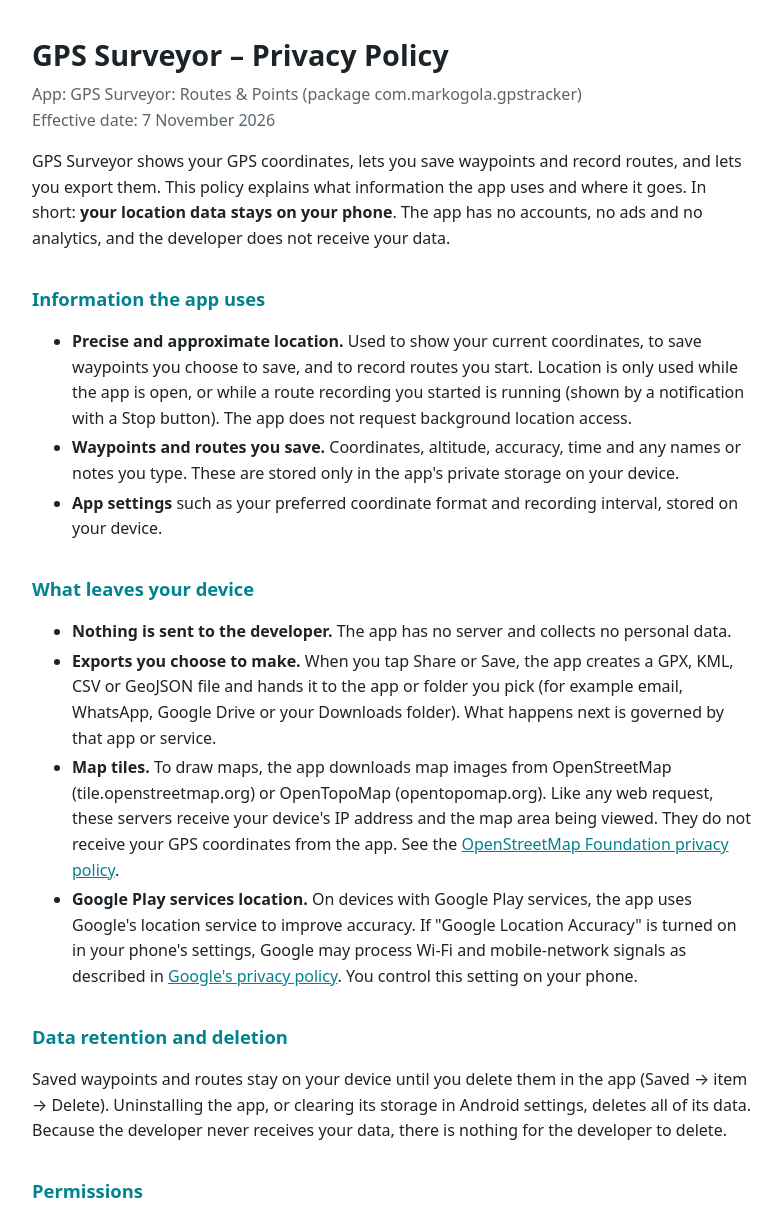
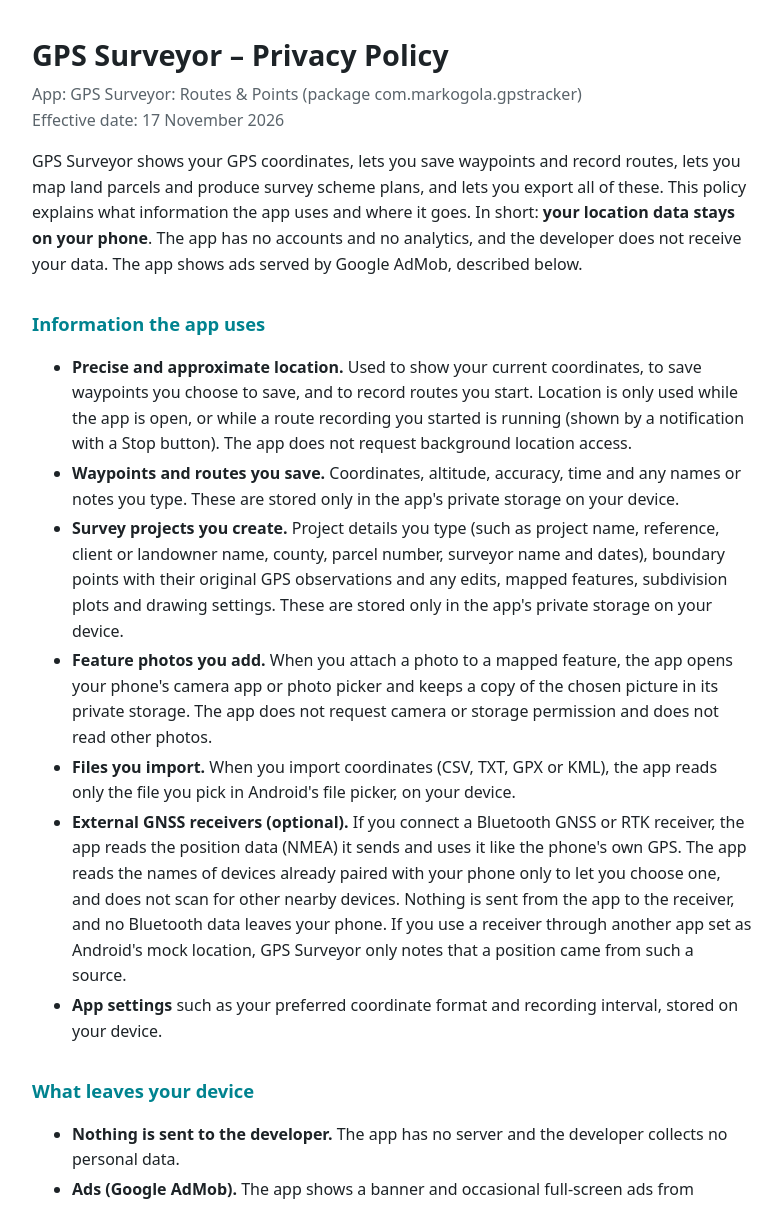
Before and after one commit to markogola/gps-tracker-privacy, a plain HTML site: page index.html in a window 1280 px wide. Shown: the top 1208 px of the page, without its empty margins (248-1030 px from the left). Drawn offline with Linux system fonts and the light colour scheme.

Commit message:
Update privacy policy for ads, survey projects and GNSS receivers
Discloses Google AdMob, the survey scheme plan module (projects, feature
photos, coordinate imports, PDF/DXF/KMZ exports) and the optional Bluetooth
GNSS receiver connection with the Nearby devices permission.

Co-Authored-By: Claude Opus 5.5 <noreply@anthropic.com>

```diff
--- a/index.html
+++ b/index.html
@@ -19,34 +19,41 @@
 <body>
 <main>
 <h1>GPS Surveyor – Privacy Policy</h1>
-<p class="meta">App: GPS Surveyor: Routes &amp; Points (package com.markogola.gpstracker)<br>Effective date: 7 November 2026</p>
+<p class="meta">App: GPS Surveyor: Routes &amp; Points (package com.markogola.gpstracker)<br>Effective date: 17 November 2026</p>
 
-<p>GPS Surveyor shows your GPS coordinates, lets you save waypoints and record routes, and lets you export them. This policy explains what information the app uses and where it goes. In short: <strong>your location data stays on your phone</strong>. The app has no accounts, no ads and no analytics, and the developer does not receive your data.</p>
+<p>GPS Surveyor shows your GPS coordinates, lets you save waypoints and record routes, lets you map land parcels and produce survey scheme plans, and lets you export all of these. This policy explains what information the app uses and where it goes. In short: <strong>your location data stays on your phone</strong>. The app has no accounts and no analytics, and the developer does not receive your data. The app shows ads served by Google AdMob, described below.</p>
 
 <h2>Information the app uses</h2>
 <ul>
   <li><strong>Precise and approximate location.</strong> Used to show your current coordinates, to save waypoints you choose to save, and to record routes you start. Location is only used while the app is open, or while a route recording you started is running (shown by a notification with a Stop button). The app does not request background location access.</li>
   <li><strong>Waypoints and routes you save.</strong> Coordinates, altitude, accuracy, time and any names or notes you type. These are stored only in the app's private storage on your device.</li>
+  <li><strong>Survey projects you create.</strong> Project details you type (such as project name, reference, client or landowner name, county, parcel number, surveyor name and dates), boundary points with their original GPS observations and any edits, mapped features, subdivision plots and drawing settings. These are stored only in the app's private storage on your device.</li>
+  <li><strong>Feature photos you add.</strong> When you attach a photo to a mapped feature, the app opens your phone's camera app or photo picker and keeps a copy of the chosen picture in its private storage. The app does not request camera or storage permission and does not read other photos.</li>
+  <li><strong>Files you import.</strong> When you import coordinates (CSV, TXT, GPX or KML), the app reads only the file you pick in Android's file picker, on your device.</li>
+  <li><strong>External GNSS receivers (optional).</strong> If you connect a Bluetooth GNSS or RTK receiver, the app reads the position data (NMEA) it sends and uses it like the phone's own GPS. The app reads the names of devices already paired with your phone only to let you choose one, and does not scan for other nearby devices. Nothing is sent from the app to the receiver, and no Bluetooth data leaves your phone. If you use a receiver through another app set as Android's mock location, GPS Surveyor only notes that a position came from such a source.</li>
   <li><strong>App settings</strong> such as your preferred coordinate format and recording interval, stored on your device.</li>
 </ul>
 
 <h2>What leaves your device</h2>
 <ul>
-  <li><strong>Nothing is sent to the developer.</strong> The app has no server and collects no personal data.</li>
-  <li><strong>Exports you choose to make.</strong> When you tap Share or Save, the app creates a GPX, KML, CSV or GeoJSON file and hands it to the app or folder you pick (for example email, WhatsApp, Google Drive or your Downloads folder). What happens next is governed by that app or service.</li>
+  <li><strong>Nothing is sent to the developer.</strong> The app has no server and the developer collects no personal data.</li>
+  <li><strong>Ads (Google AdMob).</strong> The app shows a banner and occasional full-screen ads from Google AdMob. To serve and measure ads and prevent fraud, Google's ad SDK collects your device's advertising ID, IP address (from which an approximate location can be inferred), and information about ad interactions, app performance and crashes. Your saved waypoints, routes and precise GPS position are never given to the ad SDK. Where the law requires it (for example in the EEA and UK), the app asks for your consent first, and you can change your choice at any time with "Ad privacy choices" on the My location screen. You can also reset or delete your advertising ID in Android Settings → Privacy → Ads. See <a href="https://policies.google.com/technologies/partner-sites">how Google uses information from apps that use its services</a>.</li>
+  <li><strong>Exports you choose to make.</strong> When you tap Share or Save, the app creates a file (GPX, KML, KMZ, CSV, GeoJSON, and for survey projects also PDF and DXF) and hands it to the app or folder you pick (for example email, WhatsApp, Google Drive or your Downloads folder). What happens next is governed by that app or service.</li>
   <li><strong>Map tiles.</strong> To draw maps, the app downloads map images from OpenStreetMap (tile.openstreetmap.org) or OpenTopoMap (opentopomap.org). Like any web request, these servers receive your device's IP address and the map area being viewed. They do not receive your GPS coordinates from the app. See the <a href="https://osmfoundation.org/wiki/Privacy_Policy">OpenStreetMap Foundation privacy policy</a>.</li>
   <li><strong>Google Play services location.</strong> On devices with Google Play services, the app uses Google's location service to improve accuracy. If "Google Location Accuracy" is turned on in your phone's settings, Google may process Wi-Fi and mobile-network signals as described in <a href="https://policies.google.com/privacy">Google's privacy policy</a>. You control this setting on your phone.</li>
 </ul>
 
 <h2>Data retention and deletion</h2>
-<p>Saved waypoints and routes stay on your device until you delete them in the app (Saved → item → Delete). Uninstalling the app, or clearing its storage in Android settings, deletes all of its data. Because the developer never receives your data, there is nothing for the developer to delete.</p>
+<p>Saved waypoints and routes stay on your device until you delete them in the app (Saved → item → Delete). Survey projects, with their points, features, photos, plots and drawing settings, stay until you delete the project (Survey → project → Delete). Uninstalling the app, or clearing its storage in Android settings, deletes all of its data. Because the developer never receives your data, there is nothing for the developer to delete.</p>
 
 <h2>Permissions</h2>
 <ul>
   <li><strong>Location (precise/approximate):</strong> core functionality described above.</li>
   <li><strong>Notifications:</strong> to show the ongoing notification while a route is being recorded.</li>
   <li><strong>Foreground service (location):</strong> so a recording you start keeps working with the screen off.</li>
-  <li><strong>Internet / network state:</strong> to download map tiles.</li>
+  <li><strong>Internet / network state:</strong> to download map tiles and ads.</li>
+  <li><strong>Nearby devices (Bluetooth connect)</strong> on Android 12 and later, or <strong>Bluetooth</strong> on older versions: only to connect to a GNSS receiver you choose. It is requested only when you open the receiver option, and the app works fully without it.</li>
+  <li><strong>Advertising ID</strong> (added by the Google ad SDK): to show and measure ads.</li>
 </ul>
 
 <h2>Children</h2>
```
